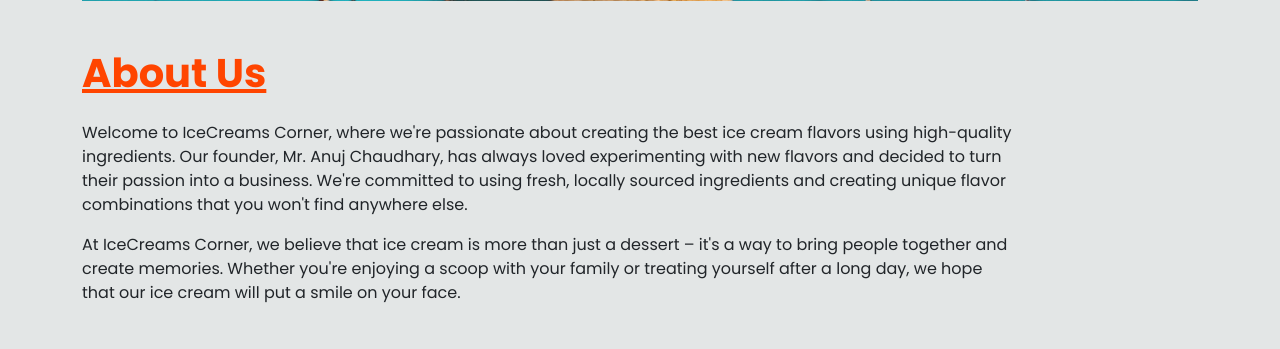
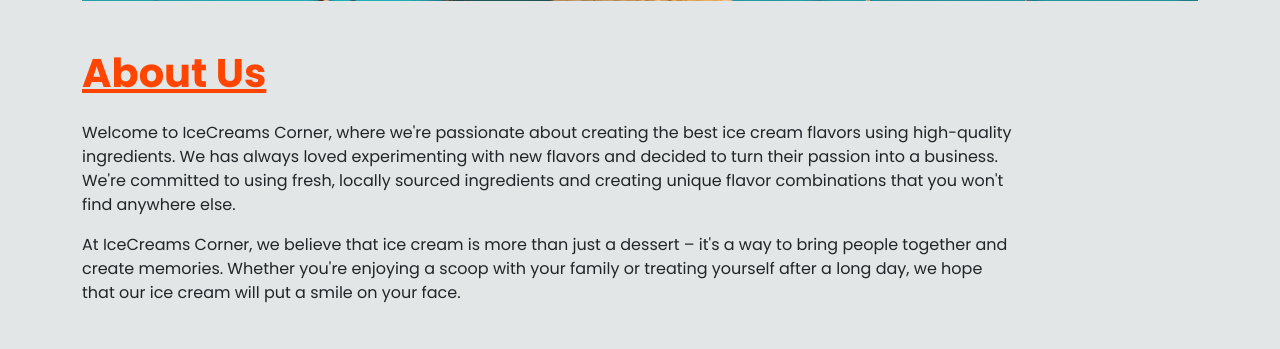
Before and after one commit to DhruvGupta2/ice-cream-ecommerce, a Django app: page /about/ in a window 1280 px wide. Shown: the part 524-873 px from the top of the page. Run offline with Django 4.2, Linux system fonts and the light colour scheme; data comes from the database, SQL or seed files in the repository.

Commit message:
update in ui

```diff
--- a/templates/about.html
+++ b/templates/about.html
@@ -38,7 +38,7 @@ About
       <h1 class="mb-4"><u>About Us</u></h1>
       <p class="col-md-10"> Welcome to IceCreams Corner, where we're passionate about creating the best ice cream flavors using
         high-quality
-        ingredients. Our founder, Mr. Anuj Chaudhary, has always loved experimenting with new flavors and decided to turn
+        ingredients. We has always loved experimenting with new flavors and decided to turn
         their
         passion into a business. We're committed to using fresh, locally sourced ingredients and creating unique
         flavor
```
